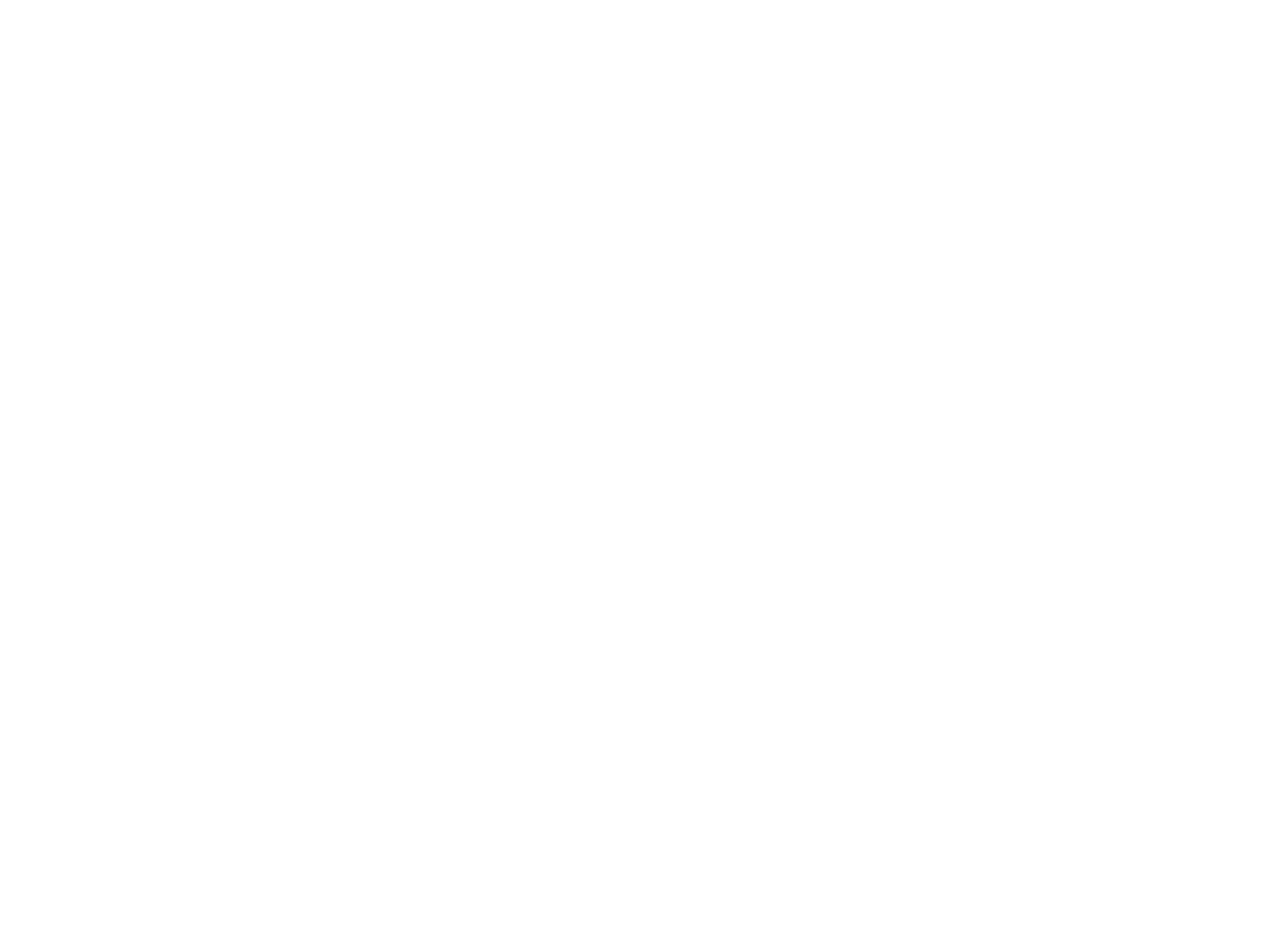
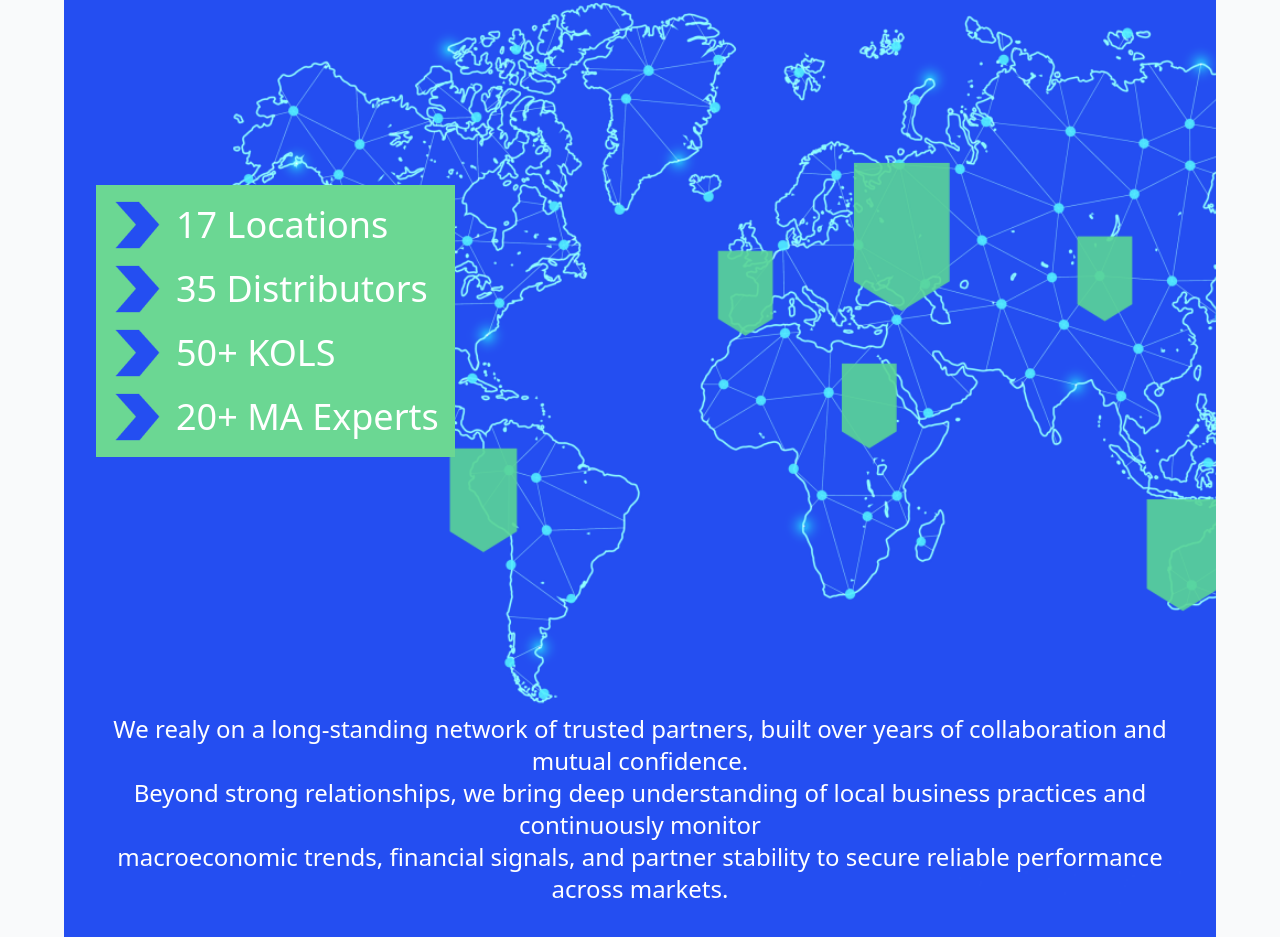
Before and after one commit to AnthonySTZ/BioInnovex, a React (Vite) app: page / in a window 1280 px wide. Shown: the part 5764-6701 px from the top of the page. Before the commit the page ends 5479 px from the top, so only its background shows below. Built offline with nearby package versions, Linux system fonts and the light colour scheme.

Commit message:
Network coverage

```diff
--- a/src/App.tsx
+++ b/src/App.tsx
@@ -1,5 +1,6 @@
 import Header from './components/Header'
 import MainImage from './components/MainImage'
+import NetworkCoverage from './components/NetworkCoverage'
 import NewMarkets from './components/NewMarkets'
 import Opportunity from './components/Opportunity'
 import OurServices from './components/OurServices'
@@ -12,6 +13,7 @@
       <NewMarkets />
       <OurServices />
       <Opportunity />
+      <NetworkCoverage />
     </main>
   )
 }
--- /dev/null
+++ b/src/components/NetworkCoverage.tsx
@@ -0,0 +1,38 @@
+import blue_arrow from "../assets/images/blue_arrow.png";
+import world from "../assets/images/world.png";
+
+export default function NetworkCoverage() {
+    return (
+        <div className="bg-cover bg-center flex flex-col p-8 mx-16 gap-64 items-start"
+        style={{backgroundImage: `url(${world})`}}>
+
+            <h1 className="text-6xl font-bold text-white">NETWORK &<br/> COVERAGE</h1>
+
+            <div className="flex flex-col gap-4 bg-[rgb(107,215,147)] text-white p-4">
+                <div className="flex gap-4 items-center">
+                    <img src={blue_arrow} className="h-12 w-12"/>
+                    <h2 className="text-4xl">17 Locations</h2>
+                </div>
+                <div className="flex gap-4 items-center">
+                    <img src={blue_arrow} className="h-12 w-12"/>
+                    <h2 className="text-4xl">35 Distributors</h2>
+                </div>
+                <div className="flex gap-4 items-center">
+                    <img src={blue_arrow} className="h-12 w-12"/>
+                    <h2 className="text-4xl">50+ KOLS</h2>
+                </div>
+                <div className="flex gap-4 items-center">
+                    <img src={blue_arrow} className="h-12 w-12"/>
+                    <h2 className="text-4xl">20+ MA Experts</h2>
+                </div>
+            </div>
+            <div className="flex w-full justify-center items-center">
+                <p className="text-center text-white text-2xl">
+                    We realy on a long-standing network of trusted partners, built over years of collaboration and mutual confidence.<br/>
+                    Beyond strong relationships, we bring deep understanding of local business practices and continuously monitor<br/>
+                    macroeconomic trends, financial signals, and partner stability to secure reliable performance across markets.
+                </p>
+            </div>
+        </div>
+    )
+}
```
Also changed, not shown: src/assets/images/blue_arrow.png (added), src/assets/images/world.png (added).
